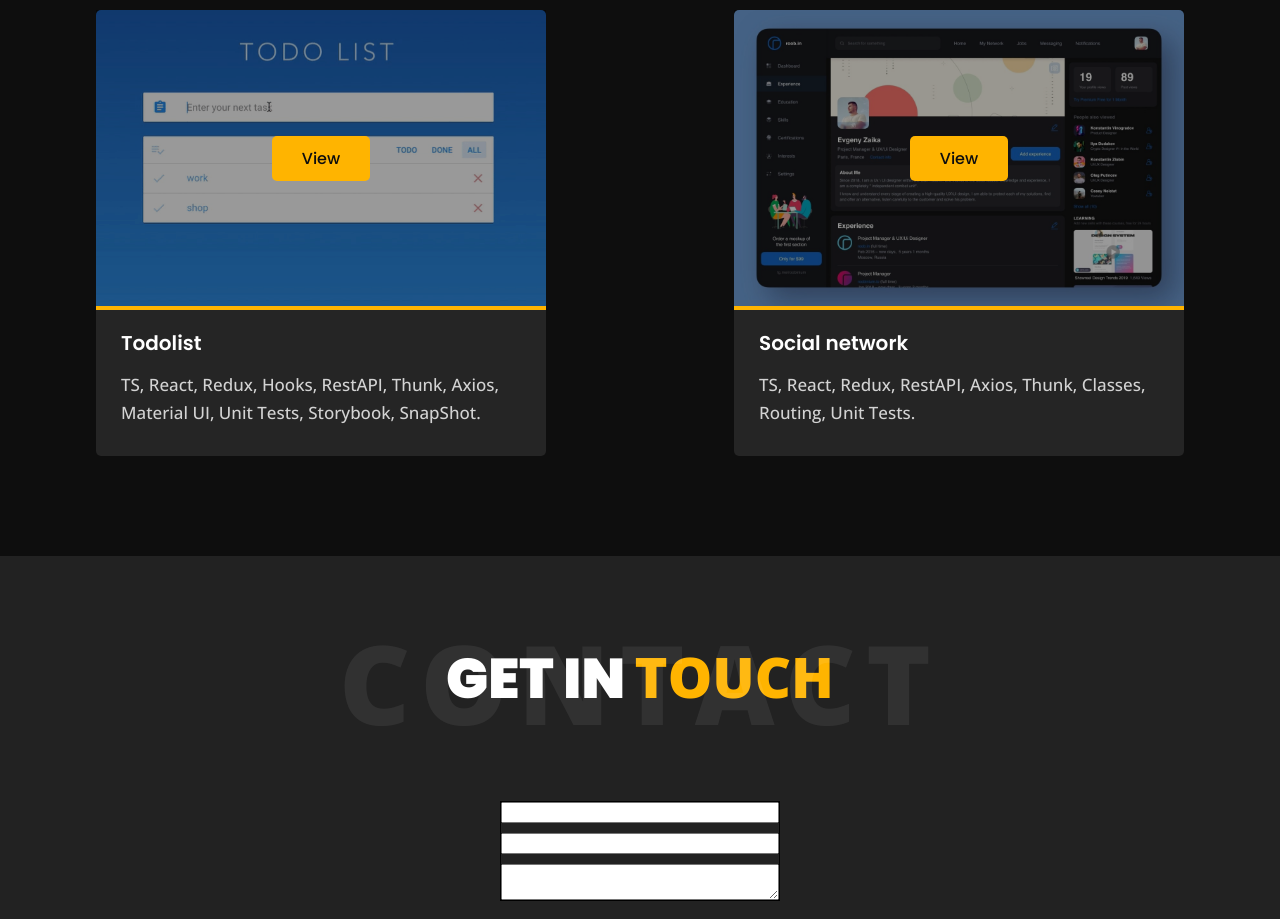
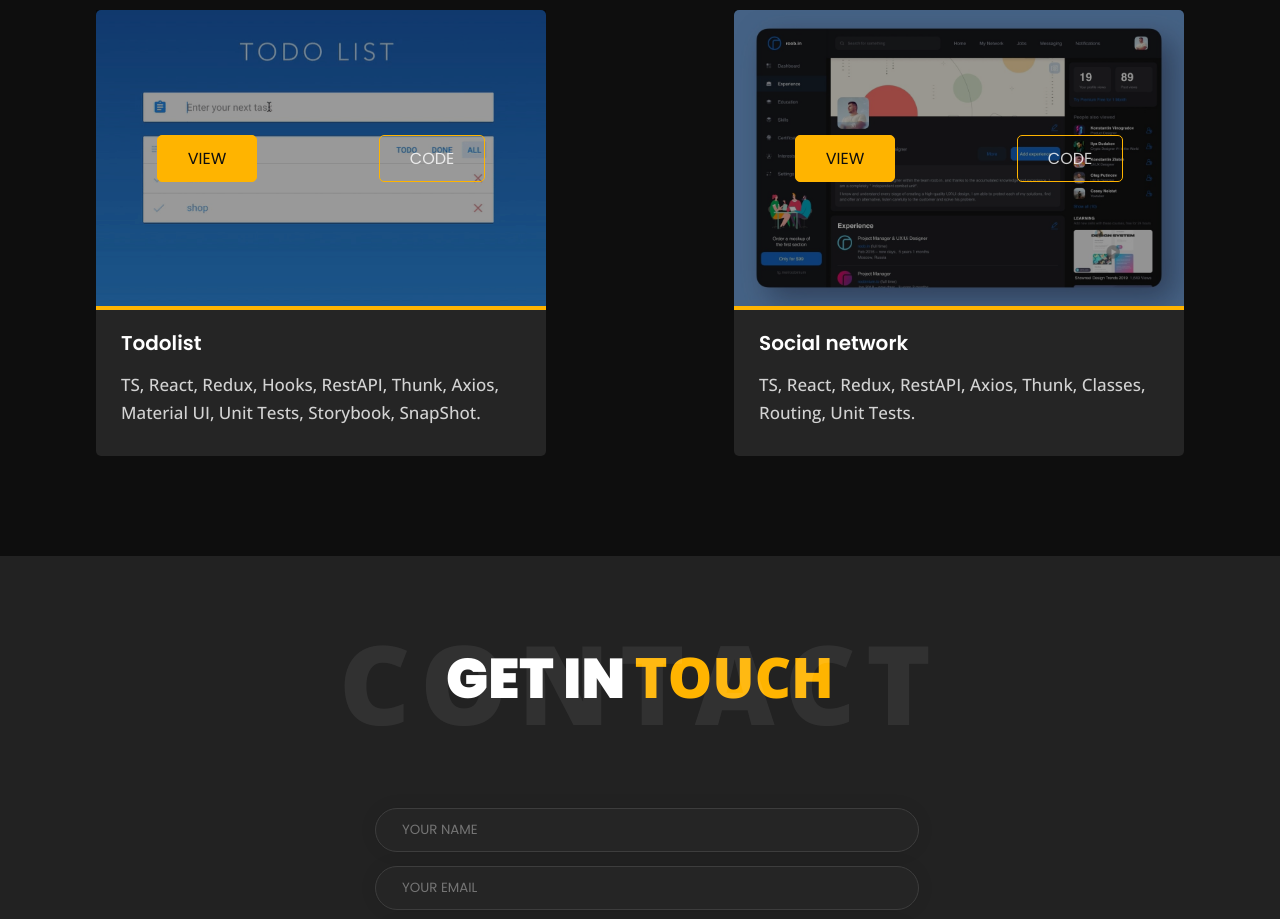
Before and after one commit to Dora-ApplePie/my_portfolio, a React (Create React App) app: page / in a window 1280 px wide. Shown: the part 1740-2659 px from the top of the page. Built offline with nearby package versions, Linux system fonts and the light colour scheme.

Commit message:
create  contacts and fix some bugs

```diff
--- a/public/index.html
+++ b/public/index.html
@@ -2,7 +2,7 @@
 <html lang="en">
   <head>
     <meta charset="utf-8" />
-    <link rel="icon" href="%PUBLIC_URL%/favicon.ico" />
+    <link rel="icon" href="https://img.icons8.com/external-flaticons-flat-flat-icons/64/000000/external-programming-computer-programming-flaticons-flat-flat-icons.png" />
     <meta name="viewport" content="width=device-width, initial-scale=1" />
     <meta name="theme-color" content="#000000" />
     <meta
@@ -30,7 +30,7 @@
       work correctly both with client-side routing and a non-root public URL.
       Learn how to configure a non-root public URL by running `npm run build`.
     -->
-    <title>React App</title>
+    <title>Daria Golenko - Frontend Dev</title>
   </head>
   <body>
     <noscript>You need to enable JavaScript to run this app.</noscript>
--- a/src/contacts/Contacts.module.css
+++ b/src/contacts/Contacts.module.css
@@ -9,21 +9,70 @@
 
 .contactsForm {
     display: flex;
-    width: 280px;
-    height: 100px;
+    width: 50%;
+
     margin-bottom: 20px;
     flex-direction: column;
     justify-content: space-between;
-    border: 1px solid black;
+    /*border: 1px solid black;*/
+    z-index: 11;
+}
+
+.contactsForm textarea {
+    height: 150px;
+    overflow: hidden;
+    resize: vertical;
 }
 
 .contactsForm input, .contactsForm textarea {
     width: 100%;
+    border: 1px solid #3d3d3d;
+    background: #252525;
+    color: #fff;
+    padding: 11px 26px;
+    margin: 7px 7px;
+    border-radius: 30px;
+    outline: none !important;
+    transition: .3s;
+    font-family: 'Poppins', sans-serif;
+    color: hsla(0, 0%, 100%, .8);
+    box-shadow:0 0 15px 3px rgba(0,0,0,0.06);
 }
 
 .submitBtn {
-    color: #282c34;
-    background-color: #ffffff;
+    background-color: #ffb400;
     padding: 10px 20px;
     cursor: pointer;
+    border: 1px solid #ffb400;
+    overflow: hidden;
+    color: #0E0E0E;
+    line-height: 1.4;
+    border-radius: 35px;
+    text-align: center;
+    margin-bottom: 80px;
+    text-transform: uppercase;
 }
+
+.submitBtn:hover {
+    background-color: transparent;
+    border: 1px solid #ffb400;
+    color: hsla(0, 0%, 100%, .8);
+    transition: 0.5s;
+}
+
+
+input:-webkit-autofill,
+input:-webkit-autofill:hover,
+input:-webkit-autofill:focus
+input:-webkit-autofill,
+textarea:-webkit-autofill,
+textarea:-webkit-autofill:hover
+textarea:-webkit-autofill:focus,
+select:-webkit-autofill,
+select:-webkit-autofill:hover,
+select:-webkit-autofill:focus {
+    -webkit-text-fill-color: hsla(0, 0%, 100%, .8);
+    -webkit-box-shadow: 0 0 0 1000px #252525 inset;
+    transition: background-color 5000s ease-in-out 0s;
+    background: -webkit-linear-gradient(top, rgba(255, 255, 255, 0) 0%, rgba(0, 174, 255, 0.04) 50%, rgba(255, 255, 255, 0) 51%, rgba(0, 174, 255, 0.03) 100%);
+}
--- a/src/contacts/Contacts.tsx
+++ b/src/contacts/Contacts.tsx
@@ -9,9 +9,9 @@ function Contacts() {
             <div className={`${style.contactsContainer} ${styleContainer.container}`}>
                 <Title text={"Get in"} span={"touch"} backgroundText={"contact"}/>
                 <form className={style.contactsForm}>
-                    <input className={style.input}/>
-                    <input className={style.input}/>
-                    <textarea className={style.textarea}/>
+                    <input type={"text"} placeholder={"YOUR NAME"} className={style.input}/>
+                    <input type={"text"} placeholder={"YOUR EMAIL"} className={style.input}/>
+                    <textarea placeholder={"YOUR MESSAGE"} className={style.textarea}/>
                 </form>
                 <button type="submit" className={style.submitBtn}>Send</button>
             </div>
--- a/src/projects/project/Project.module.scss
+++ b/src/projects/project/Project.module.scss
@@ -12,7 +12,7 @@
     display: flex;
     width: 100%;
     height: 300px;
-    justify-content: center;
+    justify-content: space-around;
     align-items: center;
     background-size: cover;
     background-position: center;
@@ -31,18 +31,34 @@
       right: 0;
     }
 
-    a.button {
+    a.button, a.buttonSecond {
       position: relative;
-      border: none;
+      border: 1px solid #ffb400;
       background-color: $primaryColor;
       text-decoration: none;
       color: $bgColor;
       padding: 10px 30px;
-      font-weight: 500;
+      font-weight: 400;
       line-height: 1.6;
       z-index: 1;
       border-radius: 5px;
       font-family: 'Poppins', sans-serif;
+      text-transform: uppercase;
+      &:hover {
+        background-color: transparent;
+        border: 1px solid #ffb400;
+        color: hsla(0, 0%, 100%, .8);
+        transition: 0.5s;
+      }
+    }
+    a.buttonSecond {
+      background-color: transparent;
+      color: hsla(0, 0%, 100%, .8);
+      &:hover {
+        background-color: $primaryColor;
+        color: $bgColor;
+        transition: 0.5s;
+      }
     }
   }
 
--- a/src/projects/project/Project.tsx
+++ b/src/projects/project/Project.tsx
@@ -14,6 +14,7 @@ function Project(props: PropsType) {
         <div className={style.project}>
             <div className={style.imgContainer} style={props.style}>
                 <a href={'#'} className={style.button}>View</a>
+                <a href={'#'} className={style.buttonSecond}>Code</a>
             </div>
             <div className={style.projectInfo}>
                 <h3 className={style.ProjectTitle}>{props.title}</h3>
```
